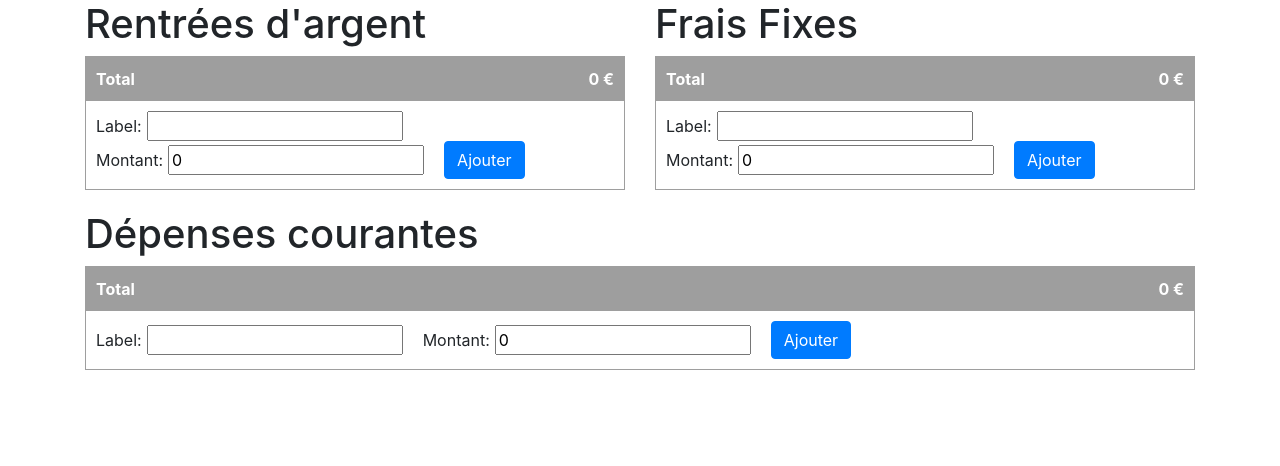
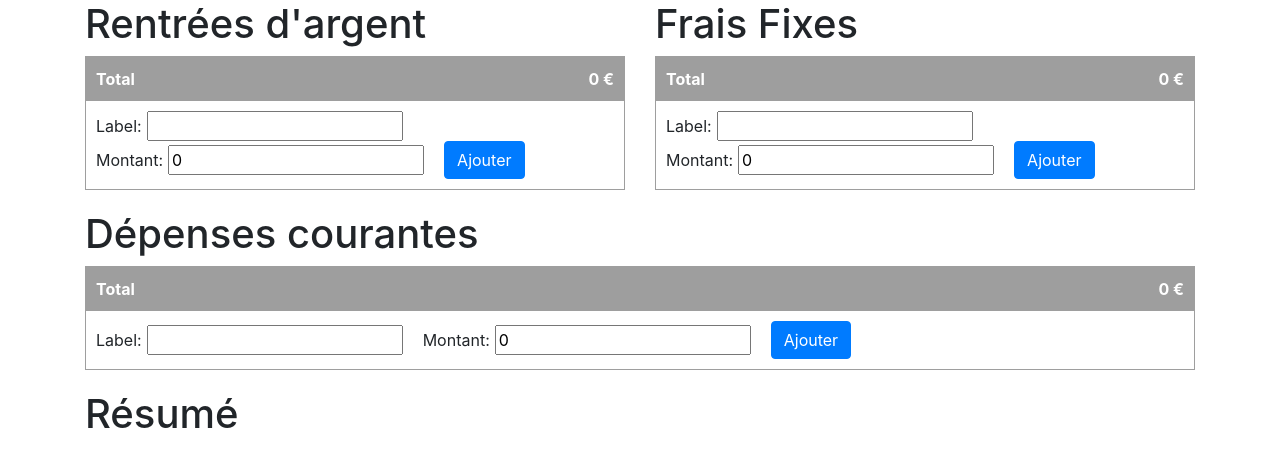
Before and after one commit to omobili/react-budget-manager, a React app: page / in a window 1280 px wide. Shown: the top 466 px of the page. Built offline with nearby package versions, Linux system fonts and the light colour scheme.

Commit message:
start Summary component

```diff
--- a/src/app.tsx
+++ b/src/app.tsx
@@ -5,6 +5,7 @@ import * as ReactDom from "react-dom";
 
 import {BudgetData, dataService} from "./ts/services/dataService";
 import {ActivityList} from "./ts/components/ActivityList";
+import {Summary} from "./ts/components/Summary";
 
 interface AppProps {}
 interface AppStates {
@@ -43,6 +44,11 @@ class App extends React.Component<AppProps, AppStates> {
                         <ActivityList type={'spendings'} activities={this.state.budget.spendings} />
                     </div>
                 </div>
+                <div className="row">
+                    <div className="col-12">
+                        <Summary />
+                    </div>
+                </div>
             </div>
         )
     }
--- a/src/ts/components/Summary.tsx
+++ b/src/ts/components/Summary.tsx
@@ -10,7 +10,7 @@ export class Summary extends React.Component<SummaryProps, SummaryStates> {
 
     render() {
         return (
-            <h1>Summary</h1>
+            <h1>Résumé</h1>
         )
     }
 }
```
